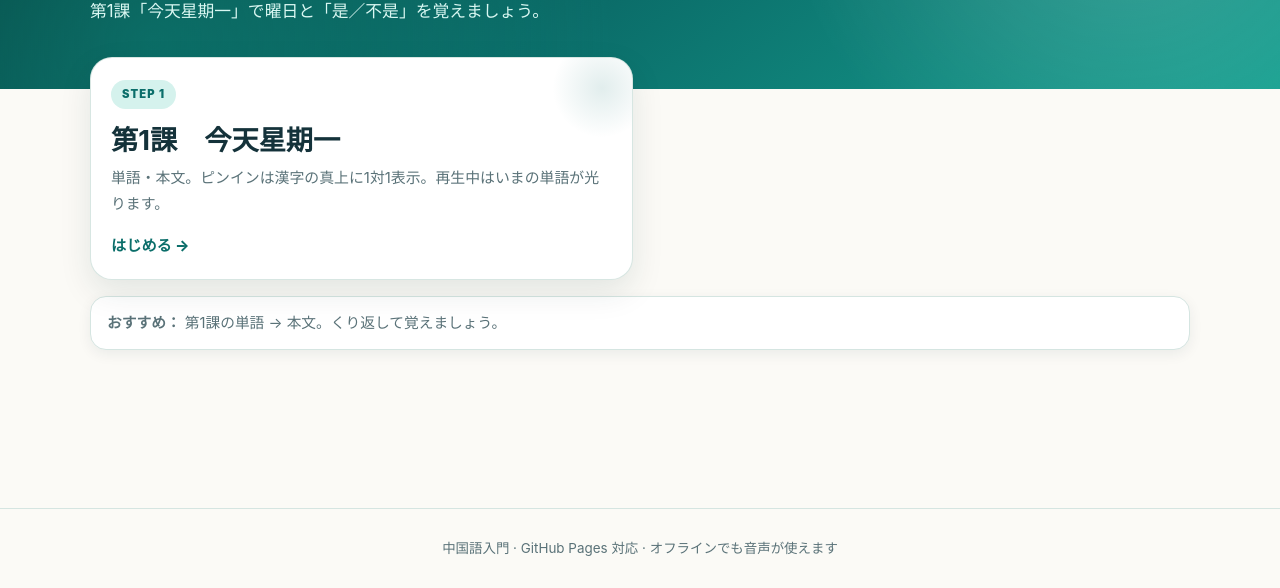
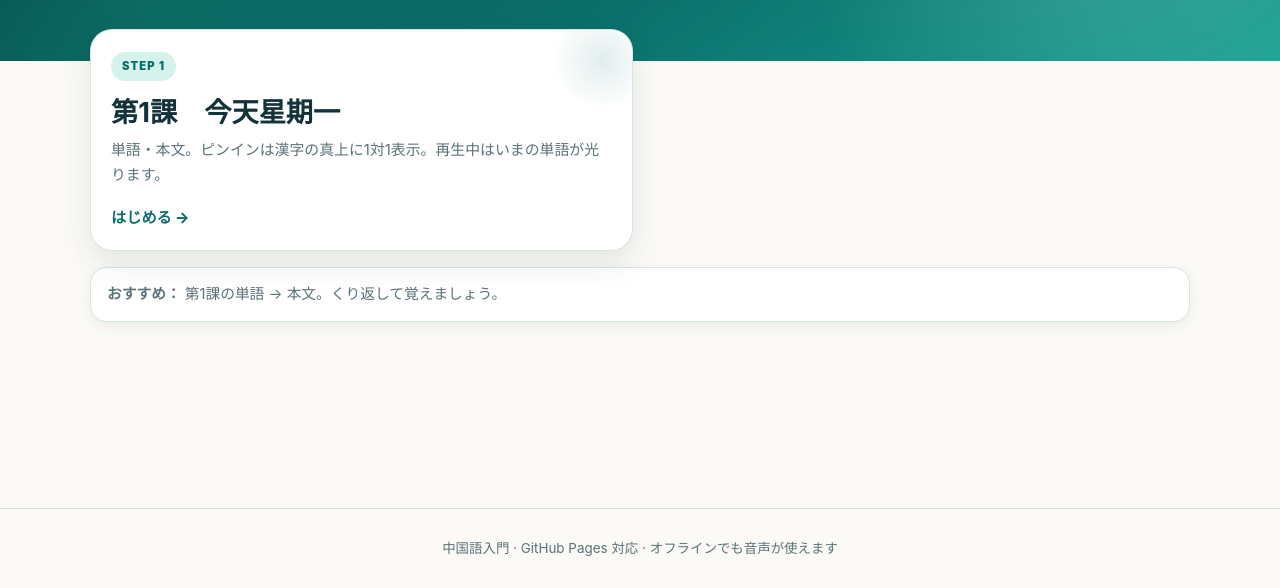
Before and after one commit to ggaofei2026-tech/chinese03, a plain HTML site: page index.html in a window 1280 px wide. Shown: the part 212-800 px from the top of the page. Drawn offline with Linux system fonts and the light colour scheme.

Commit message:
Update index.html

```diff
--- a/index.html
+++ b/index.html
@@ -28,7 +28,7 @@
     <div class="wrap">
       <p class="eyebrow">ゼロから</p>
       <h1>中国語入門コース</h1>
-      <p>第1課「今天星期一」で曜日と「是／不是」を覚えましょう。</p>
+
     </div>
   </section>
 
```
